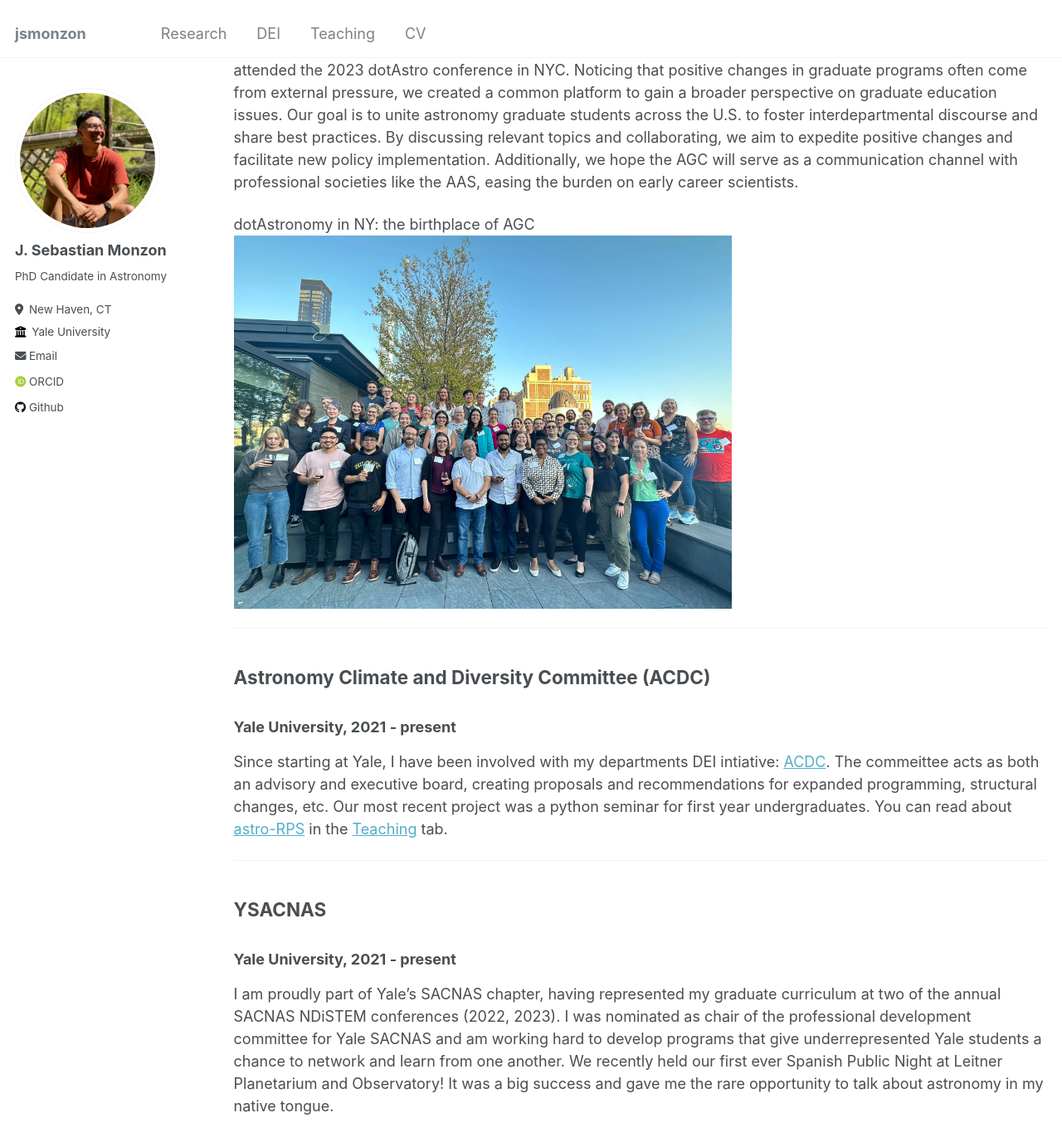
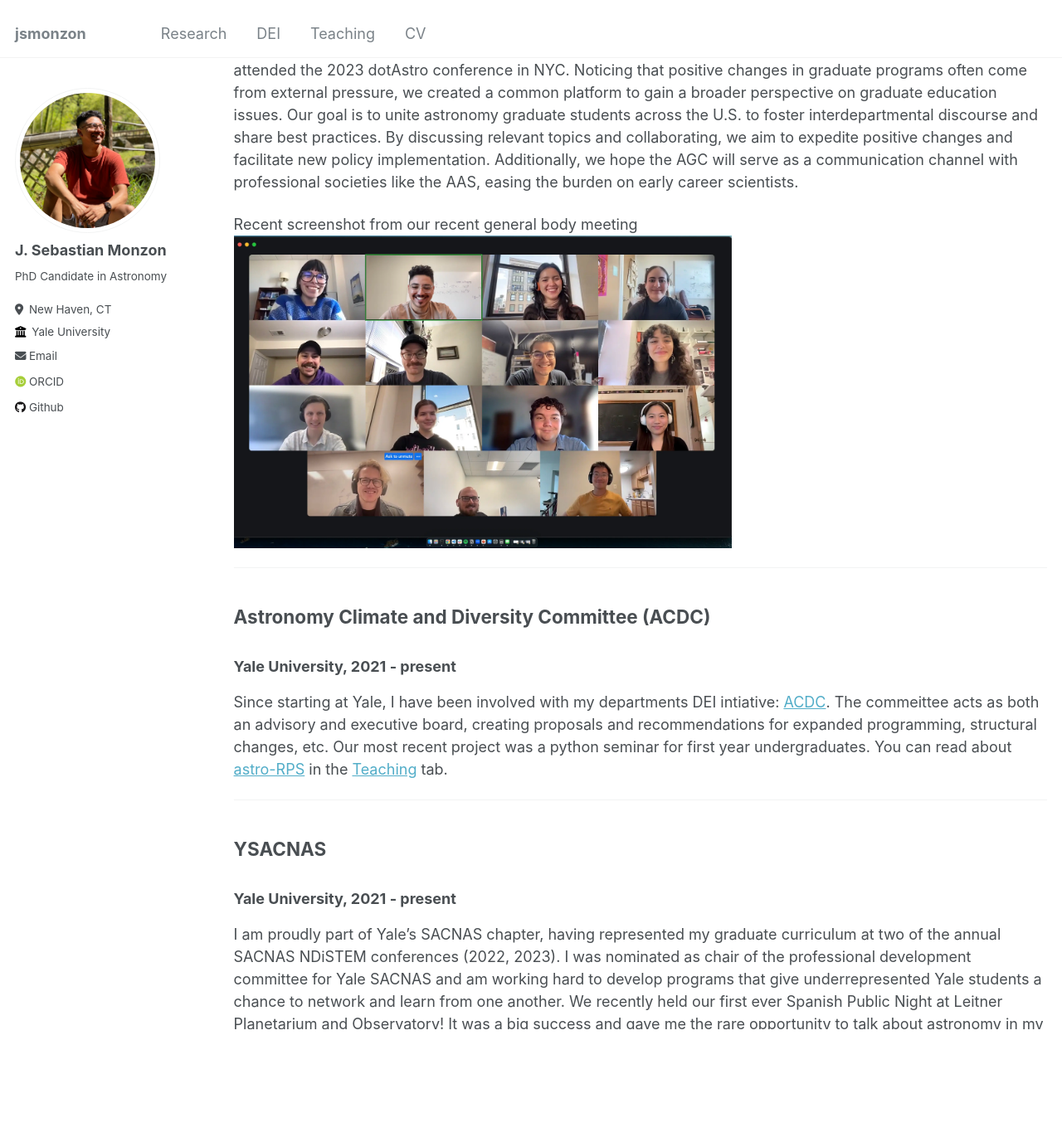
Before and after one commit to jsmonzon/jsmonzon.github.io, a Jekyll site: the page built from _pages/talks.md, in a window 1280 px wide and 1400 px high, scrolled down 641 px. Shown: the top 1383 px of the window at 83% size. Built offline with Jekyll 4.4.1, drawn with Linux system fonts in a browser that asks for light colours; some web fonts are replaced.

```diff
--- a/_pages/talks.md
+++ b/_pages/talks.md
@@ -21,8 +21,8 @@ ___
 
 The Astronomy Graduate Student Congress [(AGC)](https://astro-grad-congress.github.io/about/)  was founded by a small group of astronomy graduates who attended the 2023 dotAstro conference in NYC. Noticing that positive changes in graduate programs often come from external pressure, we created a common platform to gain a broader perspective on graduate education issues. Our goal is to unite astronomy graduate students across the U.S. to foster interdepartmental discourse and share best practices. By discussing relevant topics and collaborating, we aim to expedite positive changes and facilitate new policy implementation. Additionally, we hope the AGC will serve as a communication channel with professional societies like the AAS, easing the burden on early career scientists.
 
-dotAstronomy in NY: the birthplace of AGC
-<br/><img src='/images/dotastro.webp' width="600">
+Recent screenshot from our recent general body meeting
+<br/><img src='/images/Oct10-GA-meeting.webp' width="600">
 
 ___
 
@@ -37,3 +37,6 @@ ___
 ### Yale University, 2021 - present
 
 I am proudly part of Yale's SACNAS chapter, having represented my graduate curriculum at two of the annual SACNAS NDiSTEM conferences (2022, 2023). I was nominated as chair of the professional development committee for Yale SACNAS and am working hard to develop programs that give underrepresented Yale students a chance to network and learn from one another. We recently held our first ever Spanish Public Night at Leitner Planetarium and Observatory! It was a big success and gave me the rare opportunity to talk about astronomy in my native tongue.
+
+The organizers of Spanish Night at Yale's Leitner Planetarium
+<br/><img src='/images/spanish_night.webp' width="600">
```
Also changed, not shown: _portfolio/portfolio-1.md (+2 -0 lines), _publications/2023-03-01-paper-title-number-2.md (+1 -1 lines), _publications/2024-10-01-paper-title-number-3.md (added, +25 -0 lines), images/Oct10-GA-meeting.webp (added), images/ysacnas.webp (added), 1 other file.
